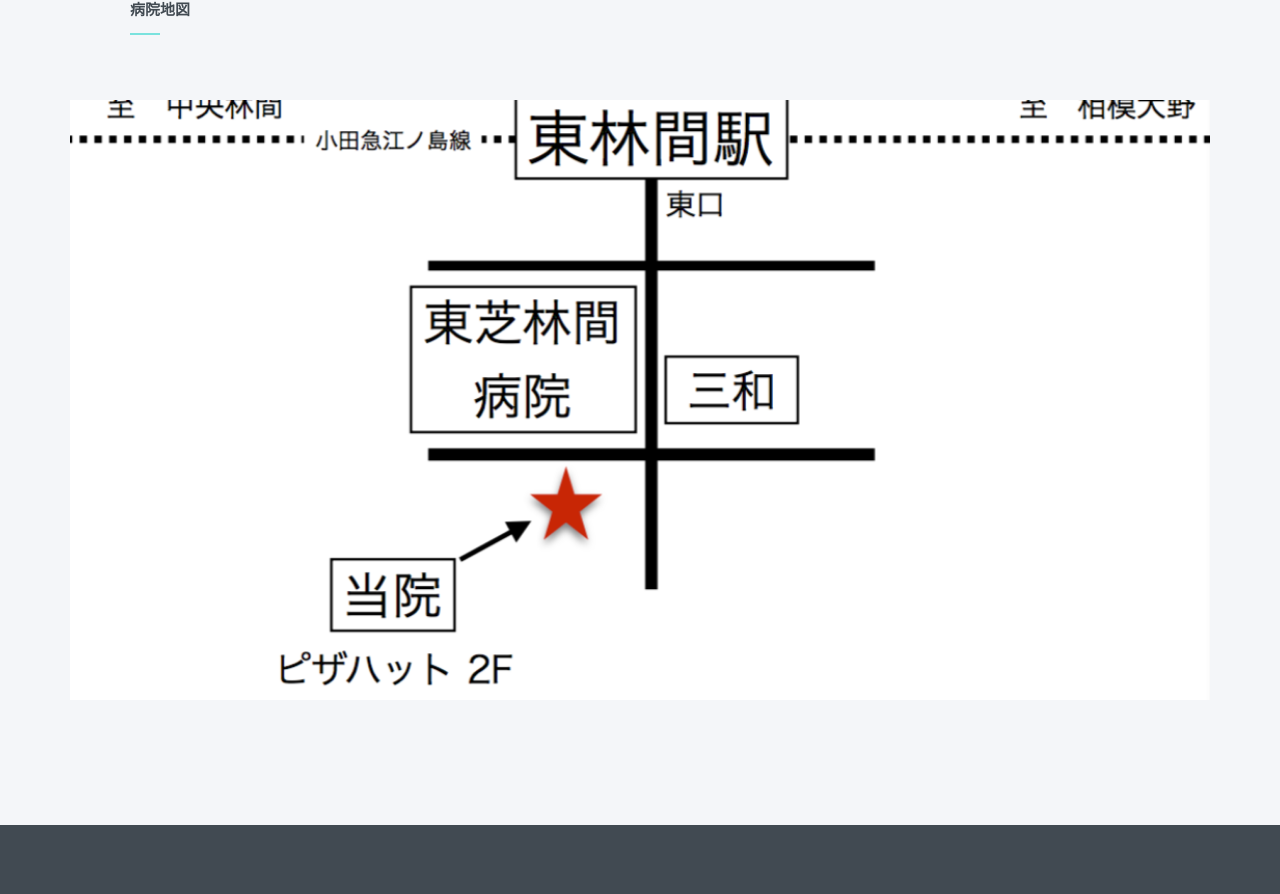
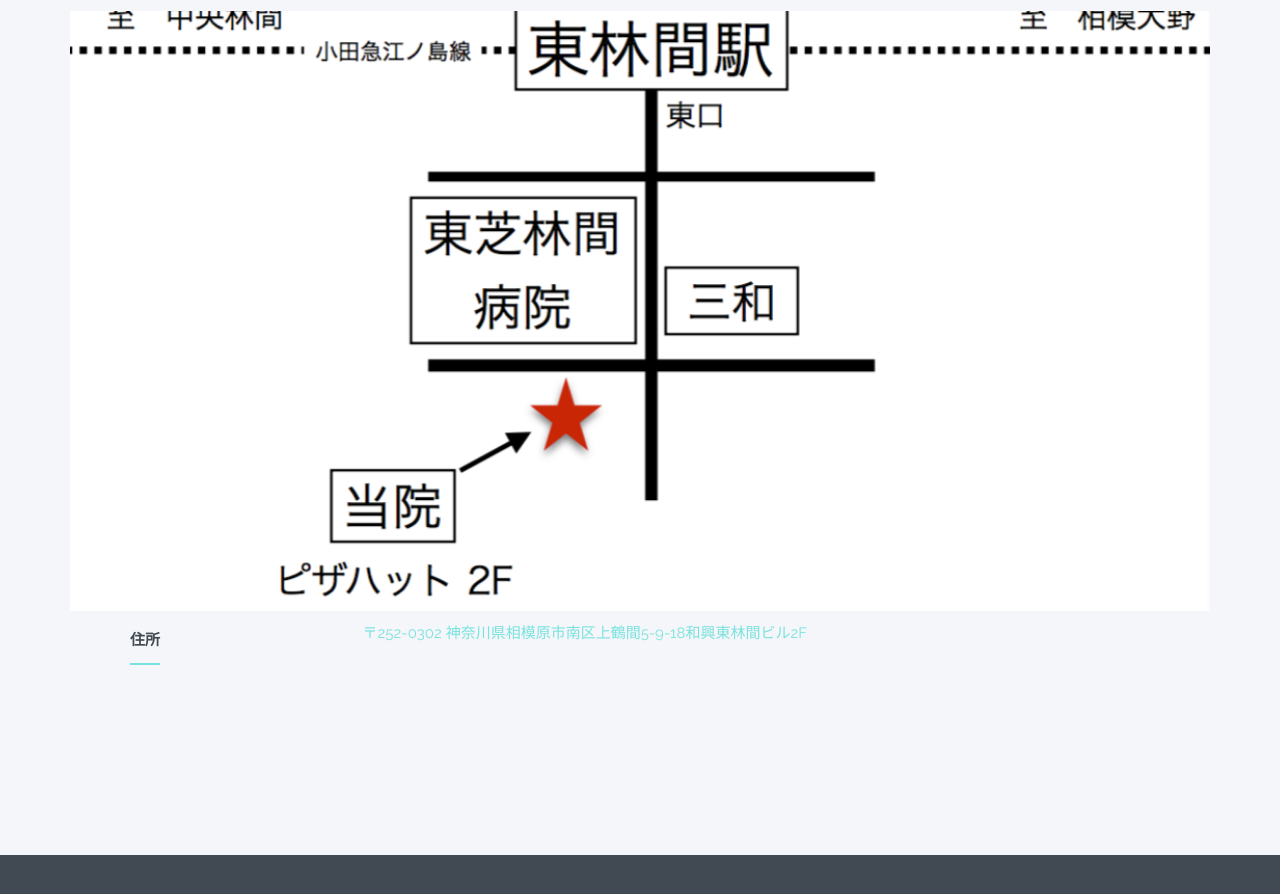
Before and after one commit to gaogaomango/higashi_rinkan_clinic, a plain HTML site: page index.html in a window 1280 px wide. Shown: the part 1719-2613 px from the top of the page. Drawn offline with nearby package versions, Linux system fonts and the light colour scheme; a script that the page names is missing; files whose address does not match are found by name.

Commit message:
住所の位置変更

```diff
--- a/index.html
+++ b/index.html
@@ -137,13 +137,8 @@
 					</table>
 					<p>＊訪問診療中の場合がございます</p>
 				</div>
-				<div class="col-md-3">
-					<h4>住所</h4>
-				</div>
-				<div class="col-md-9">
-					<a href="https://goo.gl/maps/m3xK2ifTJFN2">〒252-0302 神奈川県相模原市南区上鶴間5-9-18和興東林間ビル2F</a>
-				</div>
 			</div>
+			<br>
 			<div class="row">
 				<div class="col-md-3">
 					<h4>外来•往診</h4>
@@ -170,6 +165,15 @@
 				<div class="col-md-12 col-sm-12 col-xs-12">
 					<article class="crew-member" style="background-image: url(img/sample-map.png)" height="500px">
 					</article>
+				</div>
+			</div>
+			<br>
+			<div class="row">
+				<div class="col-md-3">
+					<h4>住所</h4>
+				</div>
+				<div class="col-md-9">
+					<a href="https://goo.gl/maps/m3xK2ifTJFN2">〒252-0302 神奈川県相模原市南区上鶴間5-9-18和興東林間ビル2F</a>
 				</div>
 			</div>
 		</div>
```
